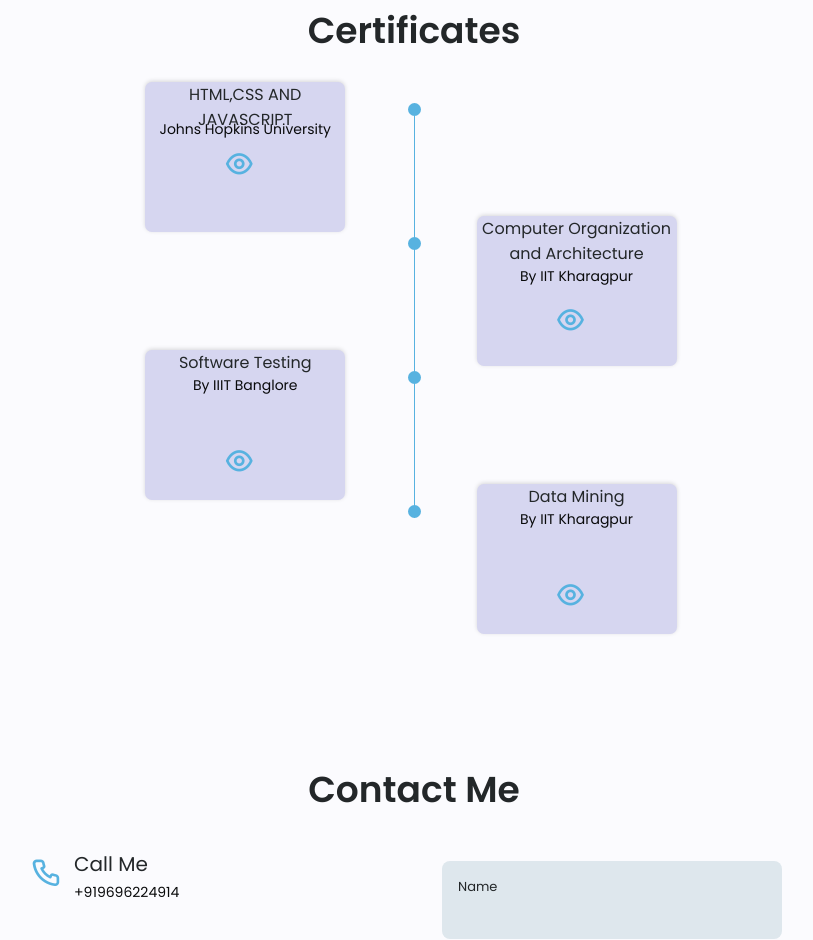
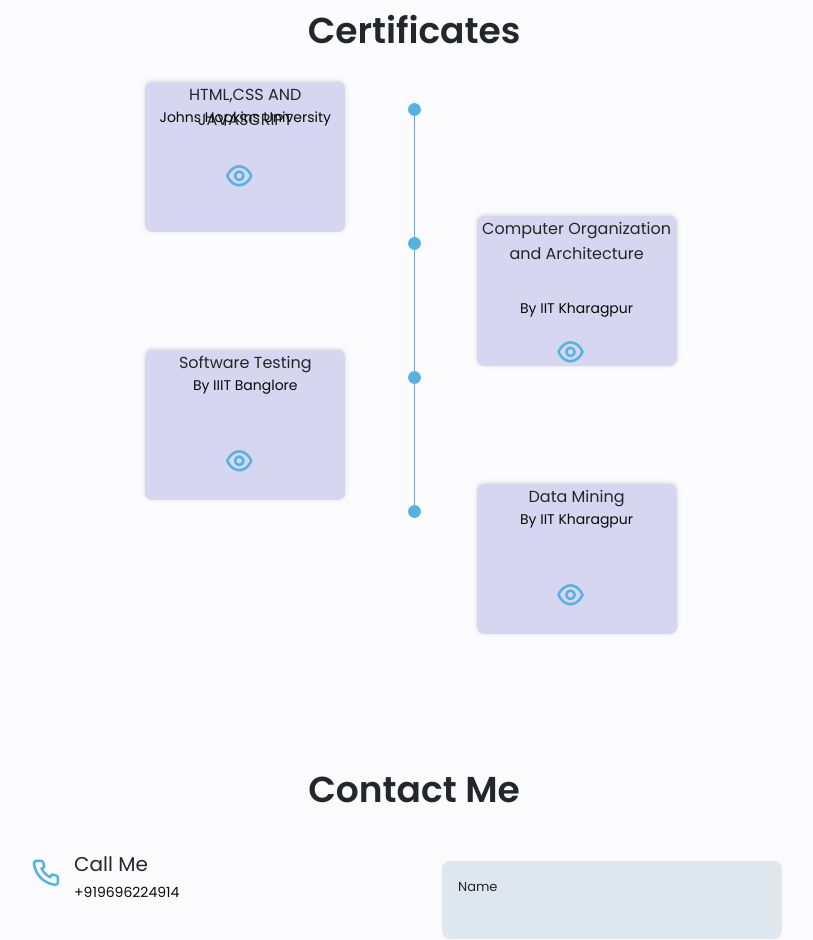
Before and after one commit to deepak-singh123/PORTFOLIO, a plain HTML site: page index.html in a window 1280 px wide. Shown: the part 1721-2661 px from the top of the page, without its empty margins (226-1039 px from the left). Drawn offline with nearby package versions, Linux system fonts and the light colour scheme.

Commit message:
Update style.css

```diff
--- a/ASSETS/CSS/style.css
+++ b/ASSETS/CSS/style.css
@@ -875,10 +875,10 @@ border-radius: .5rem;
     margin-top: -2rem;
   }
   .coa-subtitle{
-    margin-top: 2rem;
+    margin-top: 4rem;
   }
   .hcj-btn{
-    margin-top: 4rem;
+    margin-top: 7rem;
   }
   .hcj-title{
     margin-bottom: -2rem;
```
